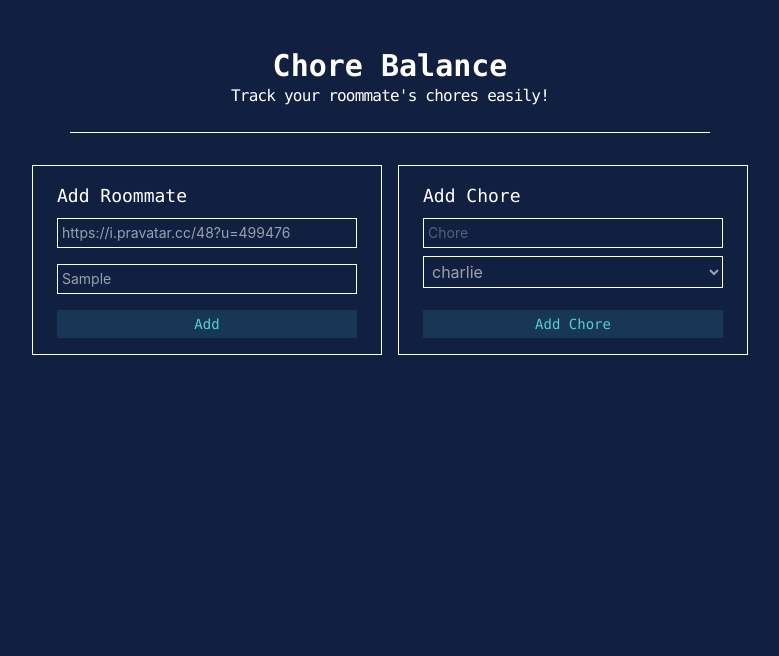
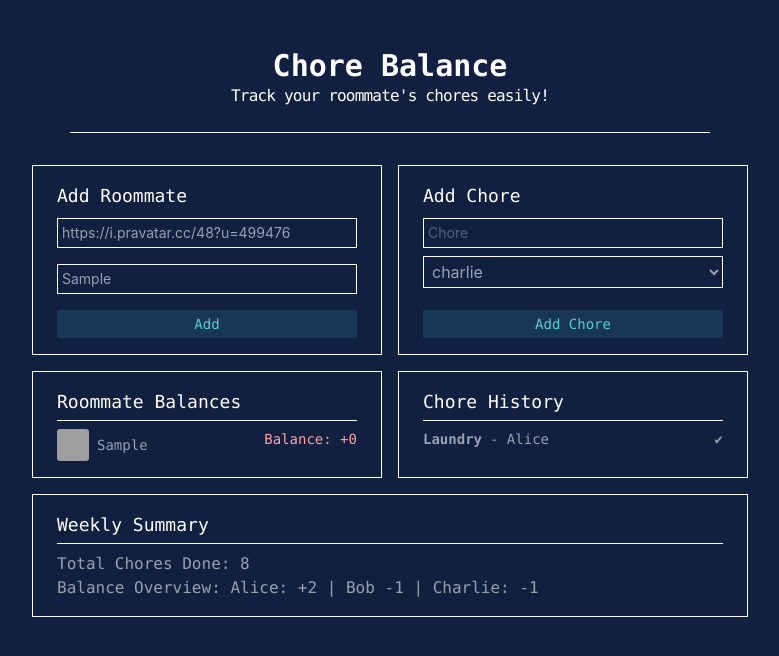
Before and after one commit to charliesumalag/roommate-chores-tracker, a React (Vite) app: page / in a window 1280 px wide. Both pictures are taken after typing "Sample" into the empty fields and a click on the button "Add". Shown: the top 656 px of the page, without its empty margins (250-1029 px from the left). Built offline with nearby package versions, Linux system fonts and the light colour scheme; grey boxes are pictures that could not be loaded.

Commit message:
adding chore history, weeekly summary components, apply lifting up state,create state etc

```diff
--- a/src/App.jsx
+++ b/src/App.jsx
@@ -1,15 +1,25 @@
-import React from 'react';
+import React, {useState} from 'react';
 import Header from "./components/Header";
 import FormAddRoommate from "./components/FormAddRoommate";
 import FormAddChore from './components/FormAddChore';
+import RoommateBalances from './components/RoommateBalances';
+import ChoreHistory from './components/ChoreHistory';
+import WeeklySummary from './components/WeeklySummary';
 
 const App = () => {
+  const [roommates, setRoommates] = useState([]);
+
+
+
   return (
     <div className='w-full flex flex-col items-center py-12 font-mono bg-[#111f41] text-white h-screen'>
       <Header/>
       <div className='grid grid-cols-2 gap-4'>
-        <FormAddRoommate />
+        <FormAddRoommate setRoommates={setRoommates} />
         <FormAddChore />
+        <RoommateBalances roommates={roommates} />
+        <ChoreHistory />
+        <WeeklySummary />
       </div>
     </div>
   )
--- /dev/null
+++ b/src/components/ChoreHistory.jsx
@@ -0,0 +1,21 @@
+import React from 'react'
+
+const ChoreHistory = () => {
+  return (
+    <div className='border border-white px-6 py-4'>
+      <h3 className='text-lg pb-1'>Chore History</h3>
+      <hr className='pb-2' />
+      <ul className='text-gray-400 text-sm'>
+          <li className='flex justify-between'>
+            <div className='flex gap-2'>
+                <p className='font-semibold'>Laundry</p> <span>- Alice</span>
+            </div>
+            <span>✔</span>
+          </li>
+
+      </ul>
+    </div>
+  )
+}
+
+export default ChoreHistory
--- a/src/components/FormAddChore.jsx
+++ b/src/components/FormAddChore.jsx
@@ -15,7 +15,7 @@ const FormAddChore = () => {
         <form onSubmit={handleAddChoreSubmit} className='flex flex-col flex-1 gap-2'>
             <input type="text" className='border border-white text-gray-400 p-1 font-sans text-sm' placeholder='Chore' />
             <select name="" id="" className='border border-white text-gray-400 p-1 font-sans '>
-                {friendsStarter.map((friend) => <option className='text-black' value={friend.name}>{friend}</option>)}
+                {friendsStarter.map((friend, index) => <option key={index} className='text-black' value={friend.name}>{friend}</option>)}
                 {/* <option value="">Hello</option> */}
             </select>
             <button className='bg-[#183756] text-[#53d0d3] text-sm px-8 py-1 cursor-pointer hover:bg-[rgb(0,150,136)] mt-auto font-mono'>Add Chore</button>
--- a/src/components/FormAddRoommate.jsx
+++ b/src/components/FormAddRoommate.jsx
@@ -1,20 +1,23 @@
 import React, {useState} from 'react';
 
-const FormAddRoommate = () => {
+const FormAddRoommate = ({setRoommates}) => {
   const [image,setImage] = useState('https://i.pravatar.cc/48?u=499476');
   const [roommateName, setRoommateName] = useState('');
-  const [roommates, setRoommates] = useState([]);
+
+
 
 
   function handleSubmitAddRoommate(e) {
     e.preventDefault();
 
+    if (!roommateName) return;
+
     const id = crypto.randomUUID();
 
     const newRoommate = {
       id,
-      roommateName,
-      image: `${image} ?=${id}`,
+      roommateName: roommateName,
+      image: `${image}?u=${id}`,
       balance: 0,
     }
     setRoommates((prev) => [...prev, newRoommate]);
--- a/src/components/RoommateBalances.jsx
+++ b/src/components/RoommateBalances.jsx
@@ -1,15 +1,27 @@
 import React from 'react'
 
-const RoommateBalances = () => {
+const RoommateBalances = ({roommates}) => {
+// console.log(roommates.roommateName  );
+
   return (
-    <ul className='border borde-white px-6 py-4'>
-        <li>
-            <img src="" alt="" />
-            <p>Charles</p>
-            <p>Balanc: +2</p>
-        </li>
+    <div className='border border-white px-6 py-4'>
+      <h3 className='text-lg pb-1'>Roommate Balances</h3>
+      <hr className='pb-2' />
+      <ul className='text-gray-400 text-sm flex flex-col gap-2'>
+        {roommates.map((roomate) =>
+          <li key={roomate.id} className='flex justify-between'>
+            <div className='flex items-center gap-2'>
+              <img src={roomate.image} alt="" className='rounded-[3px] w-8' />
+              <p>{roomate.roommateName}</p>
+            </div>
+            <div>
+              <p className='text-red-300'>Balance: +{roomate.balance}</p>
+            </div>
+          </li>)}
 
-    </ul>
+
+      </ul>
+    </div>
   )
 }
 
--- /dev/null
+++ b/src/components/WeeklySummary.jsx
@@ -0,0 +1,14 @@
+import React from 'react'
+
+const WeeklySummary = () => {
+  return (
+    <div className='border border-white px-6 py-4 col-span-2'>
+        <h3 className='text-lg pb-1'>Weekly Summary</h3>
+        <hr className='pb-2' />
+        <p className='text-gray-400'>Total Chores Done: 8</p>
+        <p className='text-gray-400'>Balance Overview: Alice: +2 | Bob -1 | Charlie: -1</p>
+    </div>
+  )
+}
+
+export default WeeklySummary
```
